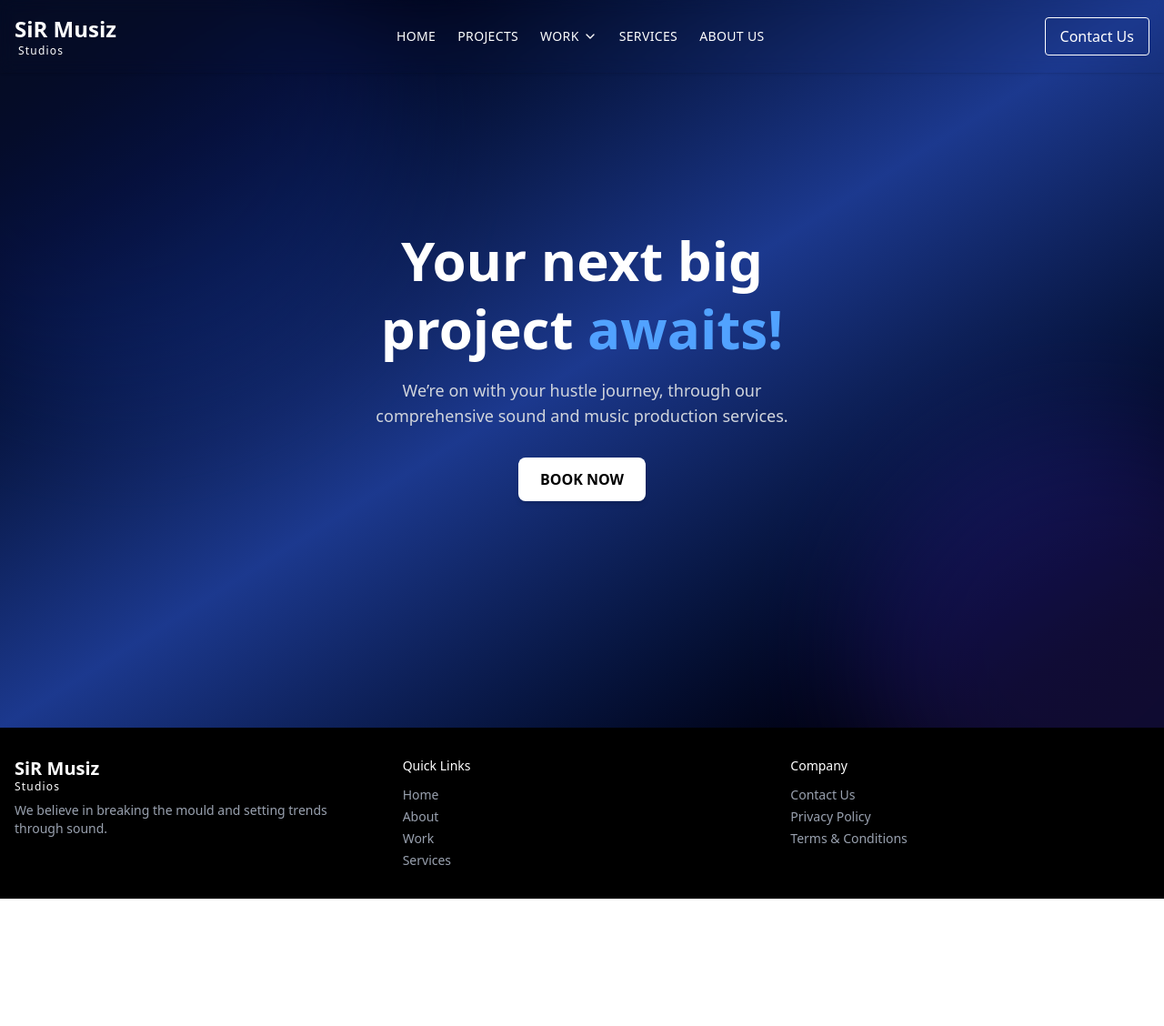
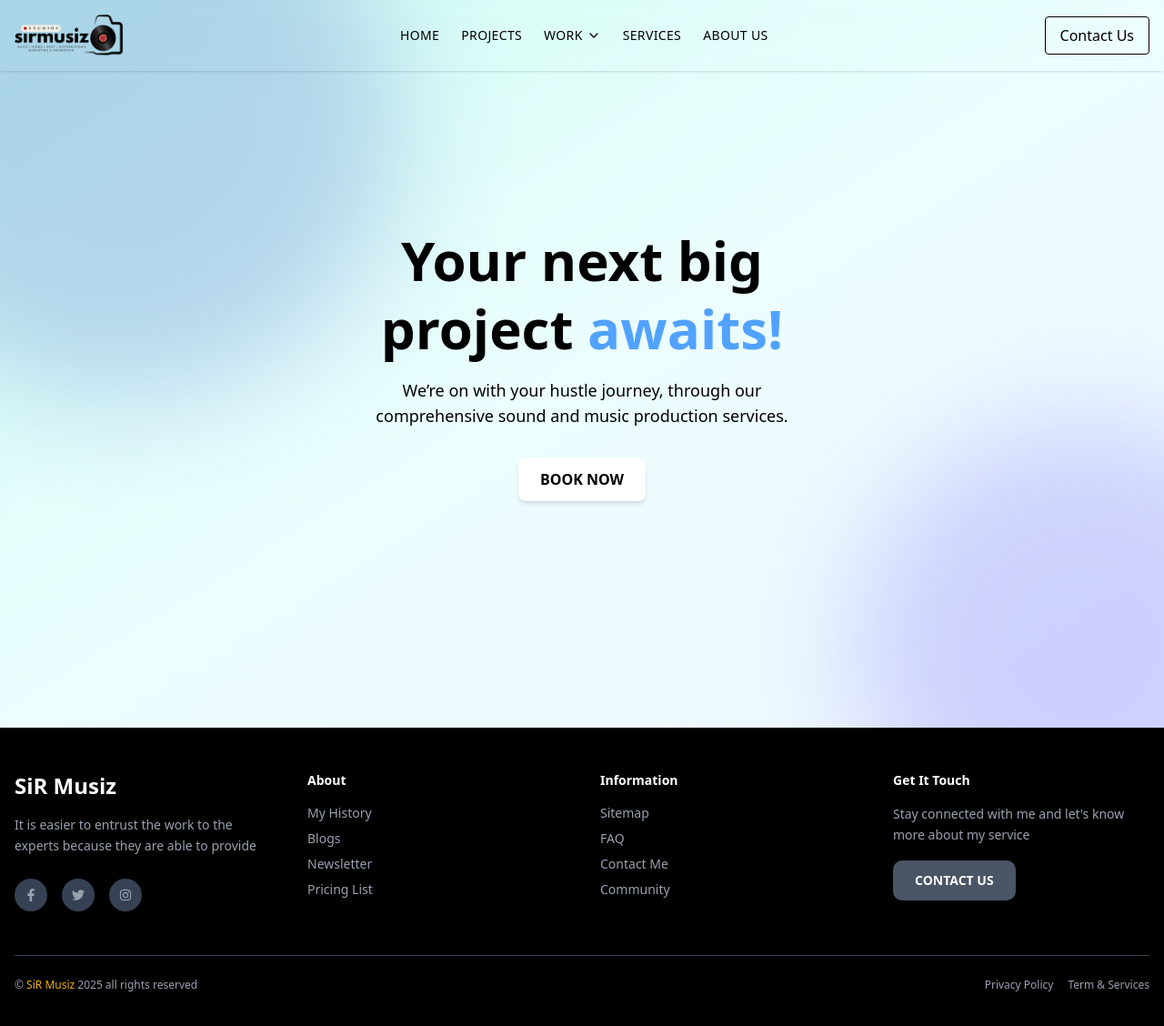
Before and after one commit to Akhilesh10gupta/musiz, a Next.js app: page / in a window 1280 px wide. Shown: the top 1128 px of the page at 91% size. Before the commit the page ends 988 px from the top, so only its background shows below. Built offline with nearby package versions, Linux system fonts and the light colour scheme.

Commit message:
update to light theme

```diff
--- a/components/Footer.tsx
+++ b/components/Footer.tsx
@@ -1,41 +1,79 @@
 import React from 'react';
 import Container from './Container';
 import Link from 'next/link';
+import { FaFacebookF, FaTwitter, FaInstagram } from 'react-icons/fa';
 
 const Footer = () => {
   return (
-    <footer className="bg-black text-gray-400 py-8 text-sm">
-      <Container className="grid grid-cols-1 sm:grid-cols-2 md:grid-cols-3 gap-8 px-4">
-        {/* Logo and Description */}
+    <footer className="bg-black text-gray-400 text-sm">
+      <Container className="px-4 py-12">
+        {/* Top Footer Content */}
+        <div className="grid grid-cols-1 md:grid-cols-4 gap-10">
+          {/* Brand Section */}
           <div>
-          <div className="text-white text-xl font-cursive mb-2 leading-tight">
-            <span className="font-semibold">SiR Musiz</span>
-            <div className="text-xs tracking-widest">Studios</div>
+            <h3 className="text-white text-2xl font-bold mb-4">SiR Musiz</h3>
+            <p className="mb-6 leading-relaxed">
+              It is easier to entrust the work to the experts because they are able to provide
+            </p>
+            <div className="flex space-x-4">
+              <a href="#" className="w-9 h-9 rounded-full bg-gray-700 flex items-center justify-center hover:bg-white hover:text-black transition">
+                <FaFacebookF />
+              </a>
+              <a href="#" className="w-9 h-9 rounded-full bg-gray-700 flex items-center justify-center hover:bg-white hover:text-black transition">
+                <FaTwitter />
+              </a>
+              <a href="#" className="w-9 h-9 rounded-full bg-gray-700 flex items-center justify-center hover:bg-white hover:text-black transition">
+                <FaInstagram />
+              </a>
             </div>
-          <p className="mt-2 text-sm">
-            We believe in breaking the mould and setting trends through sound.
-          </p>
           </div>
 
-        {/* Quick Links */}
+          {/* About Links */}
           <div>
-          <h4 className="text-white font-medium mb-3">Quick Links</h4>
-          <ul className="space-y-1">
-            <li><Link href="/" className="hover:text-white">Home</Link></li>
-            <li><Link href="/about" className="hover:text-white">About</Link></li>
-            <li><Link href="/work" className="hover:text-white">Work</Link></li>
-            <li><Link href="/services" className="hover:text-white">Services</Link></li>
+            <h4 className="text-white font-semibold mb-4">About</h4>
+            <ul className="space-y-2">
+              <li><Link href="#" className="hover:text-white">My History</Link></li>
+              <li><Link href="#" className="hover:text-white">Blogs</Link></li>
+              <li><Link href="#" className="hover:text-white">Newsletter</Link></li>
+              <li><Link href="#" className="hover:text-white">Pricing List</Link></li>
             </ul>
           </div>
 
-        {/* Contact + Policy */}
+          {/* Information Links */}
           <div>
-          <h4 className="text-white font-medium mb-3">Company</h4>
-          <ul className="space-y-1">
-            <li><Link href="/contact" className="hover:text-white">Contact Us</Link></li>
-            <li><Link href="/privacy" className="hover:text-white">Privacy Policy</Link></li>
-            <li><Link href="/terms" className="hover:text-white">Terms & Conditions</Link></li>
+            <h4 className="text-white font-semibold mb-4">Information</h4>
+            <ul className="space-y-2">
+              <li><Link href="#" className="hover:text-white">Sitemap</Link></li>
+              <li><Link href="#" className="hover:text-white">FAQ</Link></li>
+              <li><Link href="#" className="hover:text-white">Contact Me</Link></li>
+              <li><Link href="#" className="hover:text-white">Community</Link></li>
             </ul>
+          </div>
+
+          {/* Get in Touch */}
+          <div>
+            <h4 className="text-white font-semibold mb-4">Get It Touch</h4>
+            <p className="mb-4 leading-relaxed">
+              Stay connected with me and let's know more about my service
+            </p>
+            <Link
+              href="/contact"
+              className="bg-gray-600 hover:bg-gray-700 text-white font-bold uppercase py-3 px-6 rounded-lg inline-block text-center transition"
+            >
+              Contact Us
+            </Link>
+          </div>
+        </div>
+
+        {/* Bottom Footer */}
+        <div className="mt-12 border-t border-gray-700 pt-6 flex flex-col md:flex-row items-center justify-between text-xs">
+          <p className="text-gray-400">
+            © <span className="text-yellow-500 font-medium">SiR Musiz</span> 2025 all rights reserved
+          </p>
+          <div className="flex space-x-4 mt-4 md:mt-0">
+            <Link href="/privacy" className="hover:text-white">Privacy Policy</Link>
+            <Link href="/terms" className="hover:text-white">Term & Services</Link>
+          </div>
         </div>
       </Container>
     </footer>
--- a/components/Header.tsx
+++ b/components/Header.tsx
@@ -2,6 +2,7 @@
 
 import React, { useState } from 'react';
 import Link from 'next/link';
+import Image from 'next/image';
 import { ChevronDown, Menu, X } from 'lucide-react';
 import Container from './Container';
 import {
@@ -19,13 +20,21 @@ const Header = () => {
   const toggleMobileWork = () => setMobileWorkOpen(!mobileWorkOpen);
 
   return (
-    <header className="fixed top-0 left-0 w-full z-50 bg-transparent text-white backdrop-blur-sm shadow-sm">
-      <Container className="flex items-center justify-between py-4 px-4">
+    <header className="fixed top-0 left-0 w-full z-50 bg-transparent text-black backdrop-blur-sm shadow-sm">
+      <Container className="flex items-center justify-between py-4 px-4 ">
         {/* Logo */}
-        <div className="text-2xl font-cursive">
-          <span className="font-semibold">SiR Musiz</span>
-          <div className="text-xs tracking-widest ml-1">Studios</div>
-        </div>
+        {/* Logo with Image */}
+        <Link href="/" className="flex items-center space-x-2 ">
+          <Image
+            src="/logo.png"
+            alt="SiR Musiz Studios Logo"
+            width={120}
+            height={40}
+            className="object-contain"
+            priority
+          />
+      </Link>
+
 
         {/* Desktop Navigation Menu */}
         <nav className="hidden sm:flex items-center space-x-6 text-sm uppercase font-light tracking-wide">
@@ -38,7 +47,7 @@ const Header = () => {
               <span>WORK</span>
               <ChevronDown className="w-4 h-4 ml-1" />
             </DropdownMenuTrigger>
-            <DropdownMenuContent className="bg-transparent text-white">
+            <DropdownMenuContent className="bg-black text-white">
               <DropdownMenuItem asChild>
                 <Link href="/work/music">Music Projects</Link>
               </DropdownMenuItem>
@@ -58,7 +67,7 @@ const Header = () => {
         {/* Contact Button - hide on mobile */}
         <Link
           href="/contact"
-          className="hidden sm:inline-block border border-white px-4 py-2 rounded hover:bg-white hover:text-black transition duration-200"
+          className="hidden sm:inline-block border border-black px-4 py-2 rounded hover:bg-black hover:text-white transition duration-200"
         >
           Contact Us
         </Link>
@@ -79,7 +88,7 @@ const Header = () => {
 
       {/* Mobile Menu */}
       {menuOpen && (
-        <nav className="sm:hidden bg-transparent bg-opacity-80 backdrop-blur-md w-full px-8 py-4 flex flex-col space-y-4 uppercase font-light tracking-wide text-white">
+        <nav className="sm:hidden bg-transparent bg-opacity-80 backdrop-blur-md w-full px-8 py-4 flex flex-col space-y-4 uppercase font-light tracking-wide text-black">
           <Link href="/" onClick={() => setMenuOpen(false)}>Home</Link>
           <Link href="/about" onClick={() => setMenuOpen(false)}>Projects</Link>
 
--- a/components/Hero.tsx
+++ b/components/Hero.tsx
@@ -4,7 +4,7 @@ import { motion } from 'framer-motion'
 
 const Hero = () => {
   return (
-    <div className=" relative min-h-screen bg-gradient-to-br from-black via-blue-900 to-black flex items-center justify-center text-center overflow-hidden">
+    <div className="relative min-h-screen bg-gradient-to-br from-teal-100 via-cyan-50 to-blue-50 flex items-center justify-center text-center overflow-hidden">
       {/* Animated Background Blur Circle */}
       <div className="absolute -top-40 -left-40 w-[600px] h-[600px] bg-blue-800 opacity-20 rounded-full blur-3xl z-0" />
       <div className="absolute -bottom-40 -right-40 w-[500px] h-[500px] bg-indigo-600 opacity-20 rounded-full blur-3xl z-0" />
@@ -16,11 +16,11 @@ const Hero = () => {
         transition={{ duration: 1.2 }}
         className="relative z-10 px-6"
       >
-        <h1 className="text-white text-4xl sm:text-6xl font-bold leading-tight">
+        <h1 className="text-black text-4xl sm:text-6xl font-bold leading-tight">
           Your next big<br />project <span className="text-blue-400">awaits!</span>
         </h1>
 
-        <p className="text-gray-300 mt-4 text-lg max-w-xl mx-auto">
+        <p className="text-black mt-4 text-lg max-w-xl mx-auto">
           We’re on with your hustle journey, through our <br />comprehensive sound and music production services.
         </p>
 
--- a/package.json
+++ b/package.json
@@ -30,6 +30,7 @@
     "next": "15.3.3",
     "react": "^19.0.0",
     "react-dom": "^19.0.0",
+    "react-icons": "^5.5.0",
     "tailwind-merge": "^3.3.0"
   },
   "devDependencies": {
```
Also changed, not shown: public/logo.png (added), 1 other file (tests, documents, lock files or other folders). Lines whose indentation alone changed are shown as unchanged.
